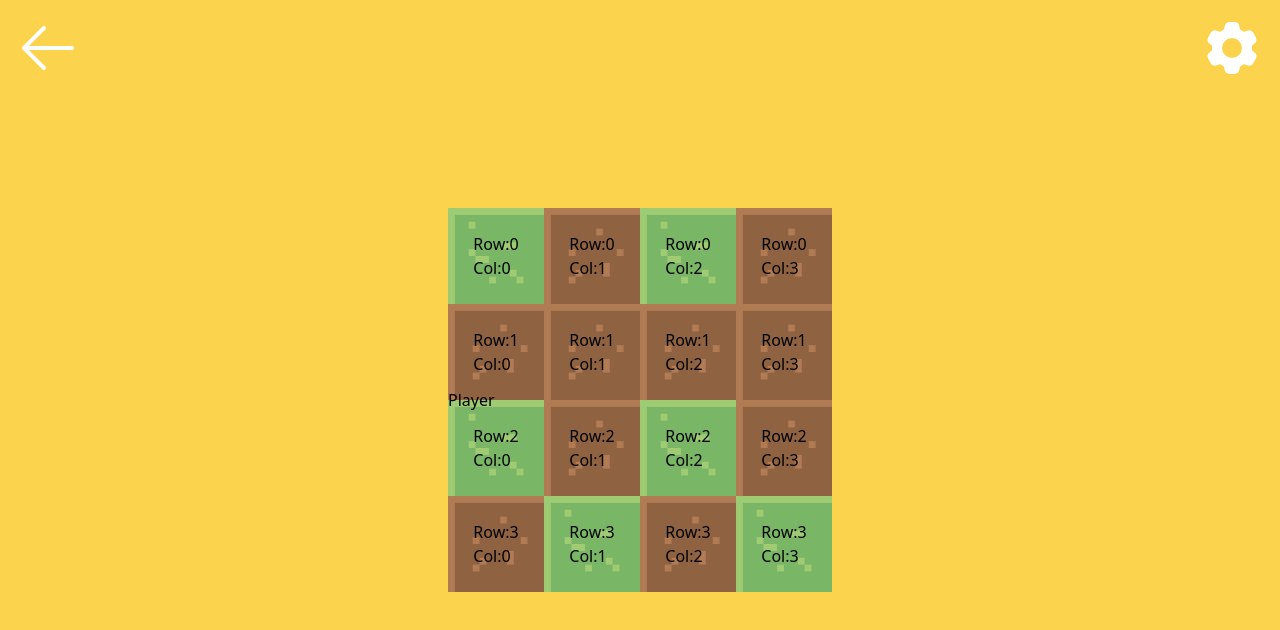
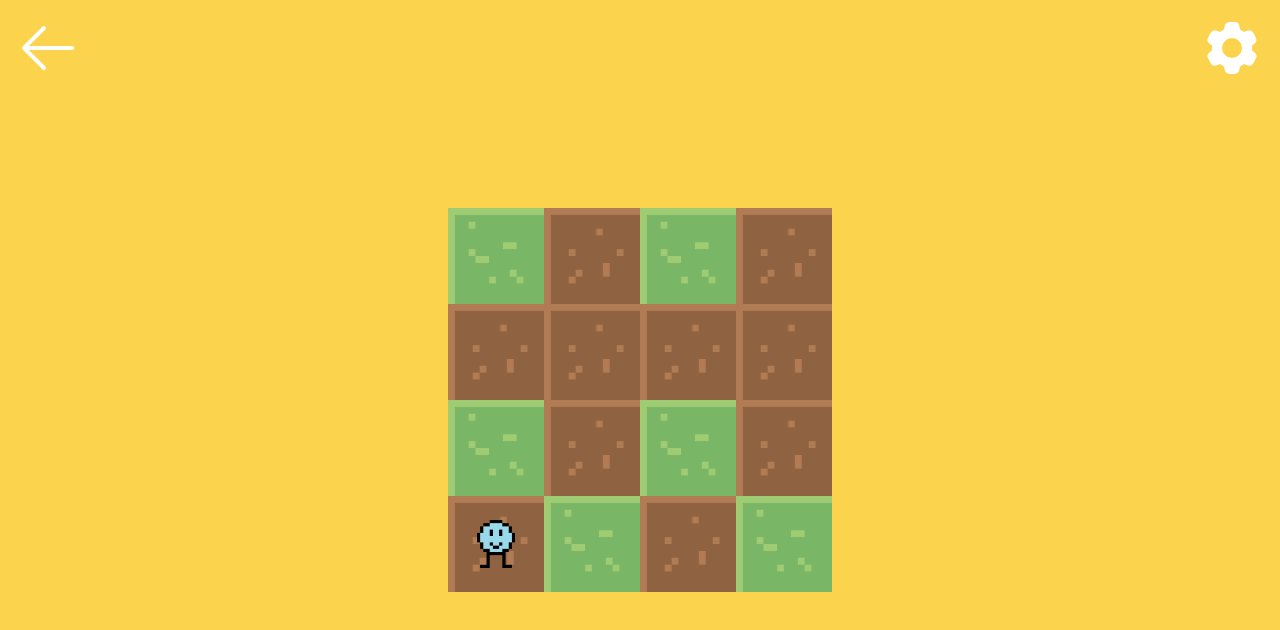
Before and after one commit to Sigrik/react-garden-game, a React (Vite) app: page /game in a window 1280 px wide. Shown: the top 630 px of the page. Built offline with nearby package versions, Linux system fonts and the light colour scheme.

Commit message:
Add player rendering

```diff
--- a/src/components/Player.jsx
+++ b/src/components/Player.jsx
@@ -1,7 +1,8 @@
 export function Player(props) {
   return (
-    <div className="absolute" style={props.style}>
-      Player
-    </div>
+    <div
+      className="bg-player-model absolute left-7 top-6 h-12 w-10 bg-contain bg-center bg-no-repeat transition-all"
+      style={props.style}
+    ></div>
   );
 }
--- a/src/pages/GameScreen.jsx
+++ b/src/pages/GameScreen.jsx
@@ -31,6 +31,12 @@ export default function GameScreen() {
       return { row: newRow, col: newCol };
     });
   }
+
+  let playerStyle = {
+    transform: `translate(${playerPos.col * 6}rem,${playerPos.row * 6}rem)`,
+  };
+
+  // move 96 px - 6 rem
 
   const detectKeyDown = (e) => {
     switch (e.key) {
@@ -66,8 +72,8 @@ export default function GameScreen() {
 
   return (
     <div className="flex flex-col flex-wrap items-center justify-center">
-      <ol className="flex flex-col flex-wrap justify-center">
-        <Player />
+      <ol className="relative flex flex-col flex-wrap justify-center">
+        <Player style={playerStyle} />
         {gameGrid.map((row, rowIndex) => (
           <li key={rowIndex}>
             <ol className="flex flex-wrap justify-center">
@@ -76,18 +82,12 @@ export default function GameScreen() {
                   <li
                     key={colIndex}
                     className="bg-grass-texture flex h-24 w-24 items-center justify-center bg-contain"
-                  >
-                    Row:{rowIndex}
-                    <br /> Col:{colIndex}
-                  </li>
+                  ></li>
                 ) : (
                   <li
                     key={colIndex}
                     className="bg-mud-texture flex h-24 w-24 items-center justify-center bg-contain"
-                  >
-                    Row:{rowIndex}
-                    <br /> Col:{colIndex}
-                  </li>
+                  ></li>
                 ),
               )}
             </ol>
--- a/tailwind.config.js
+++ b/tailwind.config.js
@@ -6,6 +6,7 @@ export default {
       backgroundImage: {
         "grass-texture": "url('/src/assets/grass-texture.png')",
         "mud-texture": "url('/src/assets/mud-texture.png')",
+        "player-model": "url('/src/assets/player.png')",
       },
     },
   },
```
Also changed, not shown: src/assets/player.png (added).
